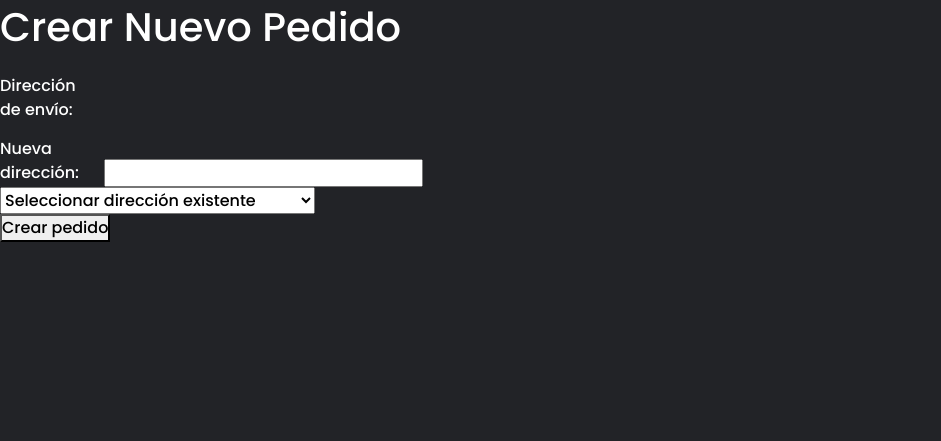
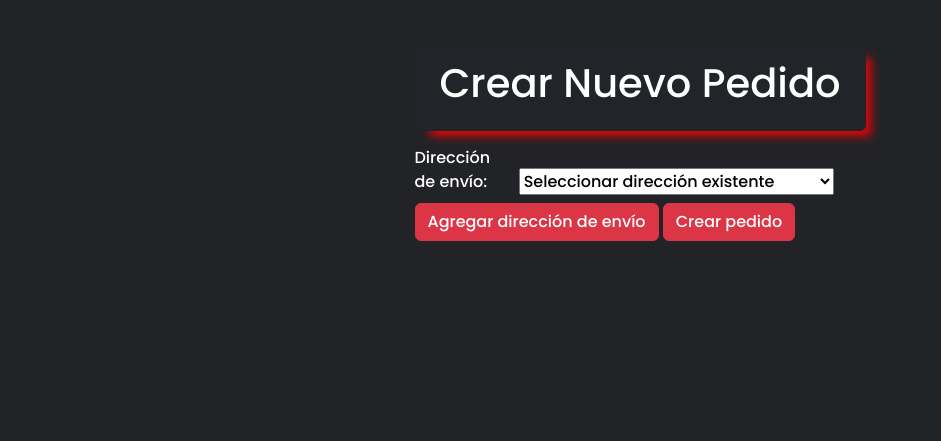
Before and after one commit to BorisSMorales/grupal_m7, a Django app: page /pedido/nuevo/ in a window 1280 px wide. Shown: the part 69-510 px from the top of the page, without its empty margins (0-941 px from the left). Run offline with Django 4.2, Linux system fonts and the light colour scheme; the visitor is signed in with stand-in values (Sample User, id 1); data that the repository does not hold is empty; some libraries are stand-ins or nearby versions.

Commit message:
cambios a template "crear_pedido"

```diff
--- a/grupal/principal/templates/telovendo3app/crear_pedido.html
+++ b/grupal/principal/templates/telovendo3app/crear_pedido.html
@@ -2,15 +2,17 @@
 {% load static %}
 
 {% block content %}
+<section class="gradient-custom">
+  <div class="container ">
+      <div class="row d-flex justify-content-center align-items-center">
+          <div class="col-12 col-md-8 col-lg-6 col-xl-5 login">
+              <div class="card bg-dark text-white">
                   <h1>Crear Nuevo Pedido</h1>
+              </div>
               <form method="post">
                 {% csrf_token %}
-    <div>
+                <div class="form-group">
                   <label for="direccion_cliente">Dirección de envío:</label>
-      <div>
-        <label for="nueva_direccion">Nueva dirección:</label>
-        <input type="text" id="nueva_direccion" name="nueva_direccion">
-      </div>
                   <select id="direccion_cliente" name="direccion_cliente">
                     <option value="">Seleccionar dirección existente</option>
                     {% for direccion in direcciones %}
@@ -18,7 +20,13 @@
                     {% endfor %}
                   </select>
                 </div>
-
-    <button type="submit">Crear pedido</button>
+                <div>
+                  <a class="btn btn-danger my-2" href="{% url 'agregar_direccion_cliente' %}">Agregar dirección de envío</a>
+                  <button class="btn btn-danger my-2" type="submit">Crear pedido</button>
+                </div>
               </form>
+          </div>
+      </div>
+  </div>
+</section>
 {% endblock %}
--- a/grupal/principal/views.py
+++ b/grupal/principal/views.py
@@ -337,9 +337,27 @@ class SeleccionarDireccionView(View):
             request.session['direccion_envio'] = direccion.direccion
         return redirect('agregar_producto_pedido')
 
+class DireccionClienteView(View):
+    template_name = 'telovendo3app/agregar_direccion.html'
+    form_class = DireccionClienteForm
+
+    def get(self, request, *args, **kwargs):
+        form = self.form_class()
+        return render(request, self.template_name, {'form': form})
+
+    def post(self, request, *args, **kwargs):
+        form = self.form_class(request.POST)
+        if form.is_valid():
+            direccion = form.cleaned_data['direccion']
+            cliente = request.user.cliente
+            DireccionCliente.objects.create(cliente=cliente, direccion=direccion)
+            return redirect('agregar_producto_pedido')
+
+        return render(request, self.template_name, {'form': form})
 
 class CrearPedidoView(TemplateView):
     template_name = 'telovendo3app/crear_pedido.html'
+    form_class = DireccionClienteForm
 
     def get_context_data(self, **kwargs):
         context = super().get_context_data(**kwargs)
@@ -358,7 +376,7 @@ class CrearPedidoView(TemplateView):
             # Crear una nueva dirección si no se selecciona ninguna existente
             direccion = DireccionCliente.objects.create(
                 cliente=Cliente.objects.get(username=request.user.username),
-                direccion=request.POST.get('nueva_direccion')
+                direccion=('direccion')
             )
 
         # Crear el pedido
```
Lines whose indentation alone changed are shown as unchanged.
